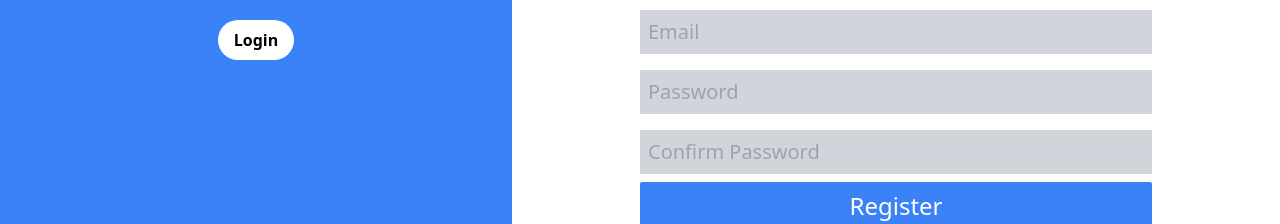
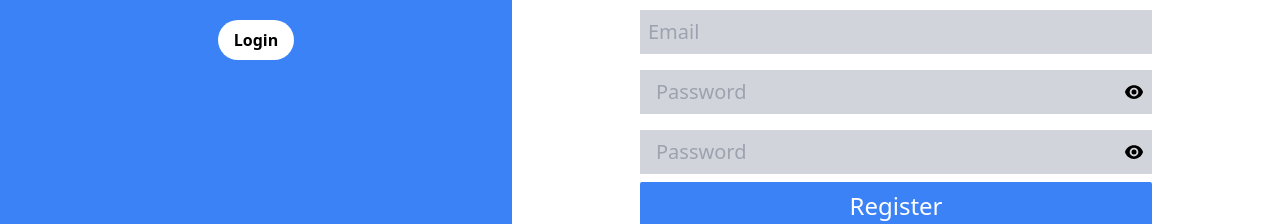
Before and after one commit to OfficialKingsley/mern-social-media-frontend1, a Next.js app: page /register in a window 1280 px wide. Shown: the part 388-612 px from the top of the page. Built offline with nearby package versions, Linux system fonts and the light colour scheme.

Commit message:
Redesign password fields

```diff
--- a/components/Login/index.tsx
+++ b/components/Login/index.tsx
@@ -1,4 +1,4 @@
-import React, { useRef } from "react";
+import React, { useRef, useState } from "react";
 import { useAppDispatch } from "../../hooks/redux-toolkit";
 import { login } from "../../state/requests/auth";
 import { unwrapResult } from "@reduxjs/toolkit";
@@ -6,8 +6,10 @@ import { useRouter } from "next/router";
 import Link from "next/link";
 import LoginImage1 from "./../../public/login-image1.jpg";
 import Image from "next/image";
+import { EyeIcon, EyeSlashIcon } from "@heroicons/react/24/solid";
 
 const LoginPage = () => {
+  const [showPassword, setShowPassword] = useState(false);
   const dispatch = useAppDispatch();
   const usernameRef = useRef(null);
   const passwordRef = useRef(null);
@@ -52,21 +54,33 @@ const LoginPage = () => {
               <input
                 type="text"
                 placeholder="Username"
-                className="p-2 text-xl bg-transparent outline-none"
+                className="p-2 text-xl bg-transparent outline-none w-full"
                 required
                 ref={usernameRef}
               />
             </div>
-            <div className="my-2 bg-gray-300">
+            <div className="my-2 bg-gray-300  flex items-center px-2">
               <input
-                type="password"
+                type={showPassword ? "text" : "password"}
                 placeholder="Password"
-                className="p-2 text-xl bg-transparent outline-none"
+                className="p-2 text-xl bg-transparent outline-none flex-1"
                 required
                 ref={passwordRef}
               />
+              <span
+                onClick={() => {
+                  setShowPassword(!showPassword);
+                }}
+                className="cursor-pointer"
+              >
+                {showPassword ? (
+                  <EyeSlashIcon width={20} />
+                ) : (
+                  <EyeIcon width={20} />
+                )}
+              </span>
             </div>
-            <div className="block w-full text-2xl text-white bg-blue-500 rounded-sm cursor-pointer">
+            <div className="block w-fit px-4 text-2xl text-white bg-blue-500 rounded-full cursor-pointer">
               <button
                 type="submit"
                 className="w-full h-full p-2 bg-transparent"
--- a/components/Register/index.tsx
+++ b/components/Register/index.tsx
@@ -1,4 +1,4 @@
-import React, { useRef } from "react";
+import React, { useRef, useState } from "react";
 import { useAppDispatch } from "../../hooks/redux-toolkit";
 import { login, register } from "../../state/requests/auth";
 import { unwrapResult } from "@reduxjs/toolkit";
@@ -6,8 +6,11 @@ import { useRouter } from "next/router";
 import Link from "next/link";
 import LoginImage1 from "./../../public/login-image1.jpg";
 import Image from "next/image";
+import { EyeIcon, EyeSlashIcon } from "@heroicons/react/24/solid";
 
 const RegisterPage = () => {
+  const [showPassword1, setShowPassword1] = useState(false);
+  const [showPassword2, setShowPassword2] = useState(false);
   const dispatch = useAppDispatch();
   const firstNameRef = useRef(null);
   const lastNameRef = useRef(null);
@@ -18,11 +21,15 @@ const RegisterPage = () => {
   const router = useRouter();
   const handleSubmit = (e: React.MouseEvent<HTMLButtonElement>) => {
     e.preventDefault();
-    if (
-      !passwordRef.current.value ||
-      !confirmPasswordRef.current.value ||
-      passwordRef.current.value !== confirmPasswordRef.current.value
-    ) {
+    if (!passwordRef.current.value) {
+      alert("No password was passed in");
+      return;
+    }
+    if (!confirmPasswordRef.current.value) {
+      alert("A confirmation password was not passed");
+      return;
+    }
+    if (passwordRef.current.value !== confirmPasswordRef.current.value) {
       alert("Both passwords are not the same");
       return;
     }
@@ -97,23 +104,47 @@ const RegisterPage = () => {
               />
             </div>
 
-            <div className="my-2 bg-gray-300">
+            <div className="my-2 bg-gray-300 flex items-center px-2">
               <input
-                type="password"
+                type={showPassword1 ? "text" : "password"}
                 placeholder="Password"
-                className="p-2 text-xl bg-transparent outline-none"
+                className="p-2 text-xl bg-transparent outline-none flex-1"
                 required
                 ref={passwordRef}
               />
+              <span
+                onClick={() => {
+                  setShowPassword1(!showPassword1);
+                }}
+                className="cursor-pointer"
+              >
+                {showPassword1 ? (
+                  <EyeSlashIcon width={20} />
+                ) : (
+                  <EyeIcon width={20} />
+                )}
+              </span>
             </div>
-            <div className="my-2 bg-gray-300">
+            <div className="my-2 bg-gray-300 flex items-center px-2">
               <input
-                type="password"
-                placeholder="Confirm Password"
-                className="p-2 text-xl bg-transparent outline-none"
+                type={showPassword2 ? "text" : "password"}
+                placeholder="Password"
+                className="p-2 text-xl bg-transparent outline-none flex-1"
                 required
                 ref={confirmPasswordRef}
               />
+              <span
+                onClick={() => {
+                  setShowPassword2(!showPassword2);
+                }}
+                className="cursor-pointer"
+              >
+                {showPassword2 ? (
+                  <EyeSlashIcon width={20} />
+                ) : (
+                  <EyeIcon width={20} />
+                )}
+              </span>
             </div>
             <div className="block w-full text-2xl text-white bg-blue-500 rounded-sm cursor-pointer">
               <button
```
